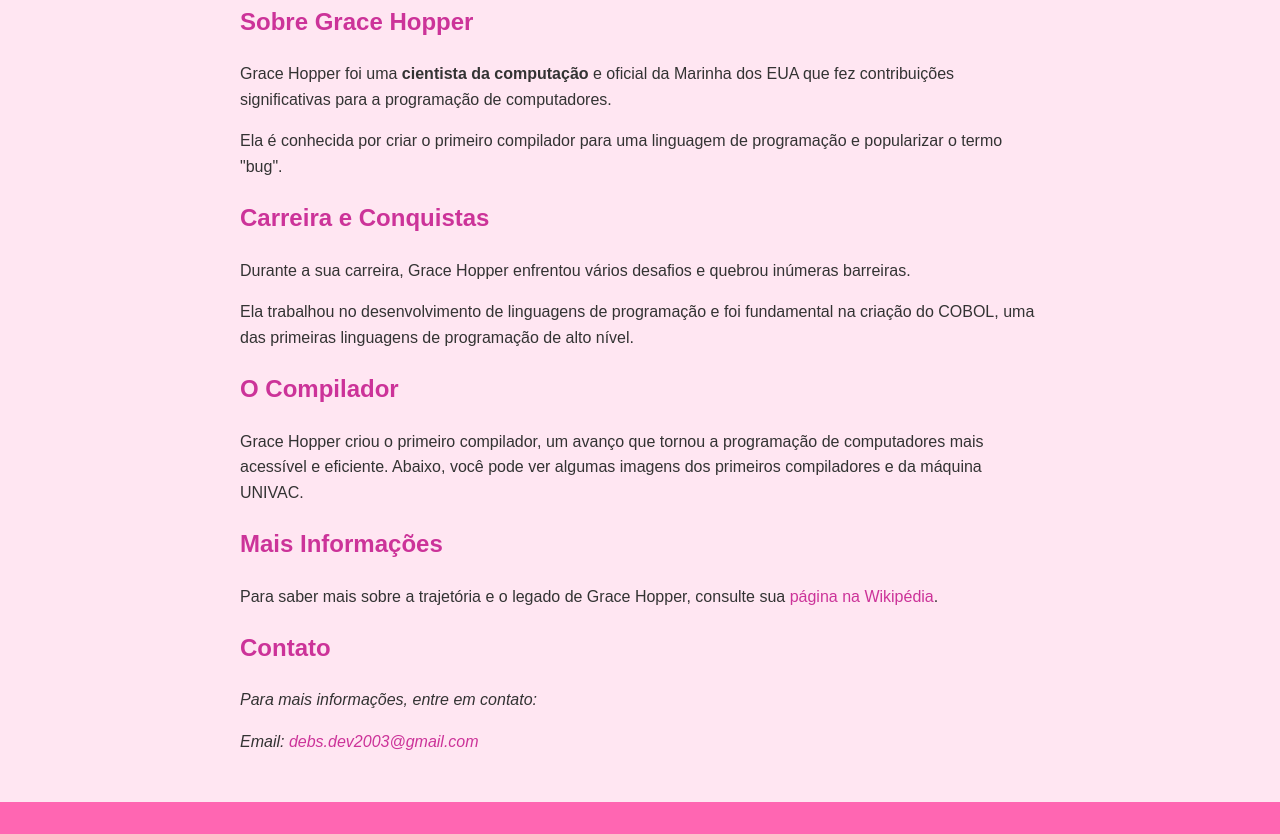
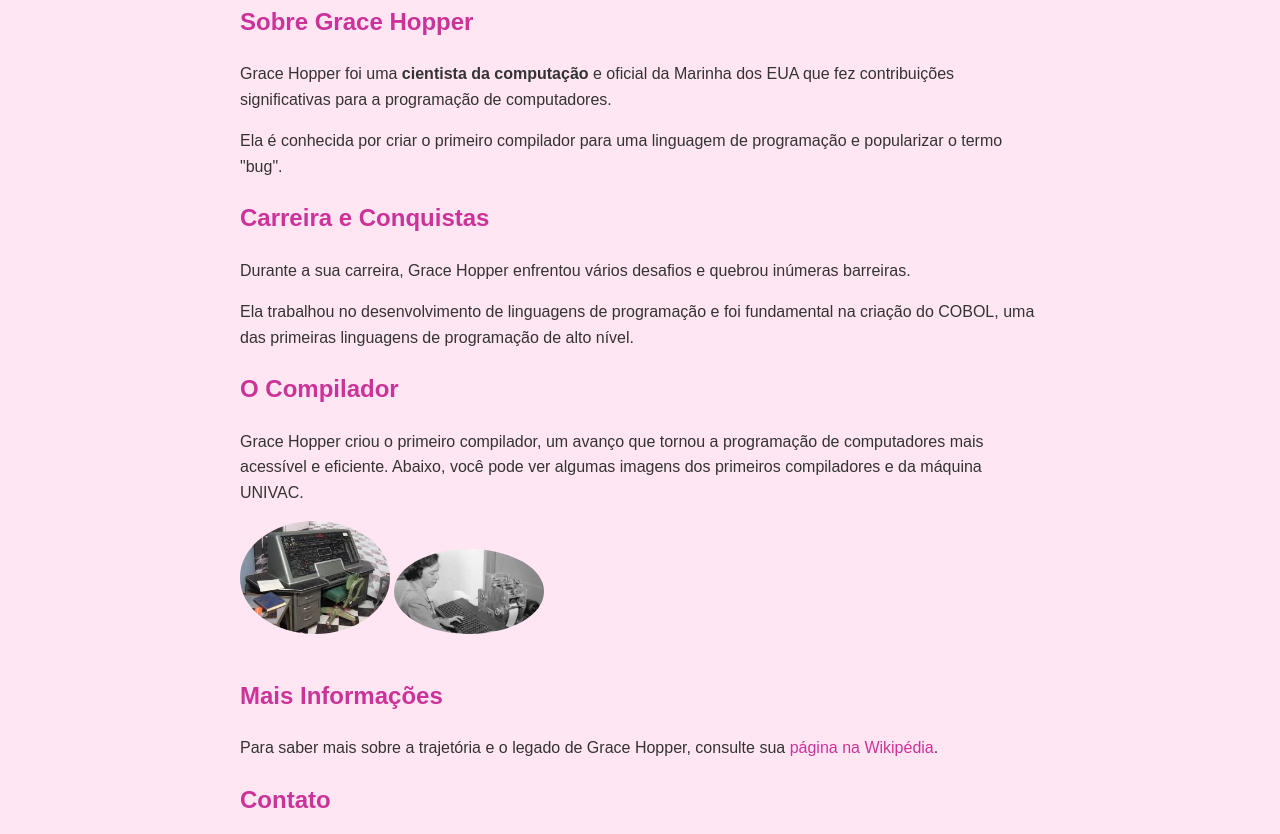
Before and after one commit to Deborahrs/pagina-pessoal, a plain HTML site: page index.html in a window 1280 px wide. Shown: the part 353-1187 px from the top of the page. Drawn offline with Linux system fonts and the light colour scheme.

Commit message:
Add files via upload

```diff
--- a/index.html
+++ b/index.html
@@ -68,7 +68,11 @@
         <section id="compilador">
             <h2>O Compilador</h2>
             <p>Grace Hopper criou o primeiro compilador, um avanço que tornou a programação de computadores mais acessível e eficiente. Abaixo, você pode ver algumas imagens dos primeiros compiladores e da máquina UNIVAC.</p>
-         </section>
+            <img src="univacI.jpeg" alt="UNIVAC I - Primeiro computador comercial">
+            <img src="grace hopper em seu escritório.webp" alt="Grace Hopper em seu escritório">
+        </section>
+
+
 
         <section id="mais-info">
             <h2>Mais Informações</h2>
```
Also changed, not shown: grace hopper em seu escritório.webp (added), univacI.jpeg (added).
